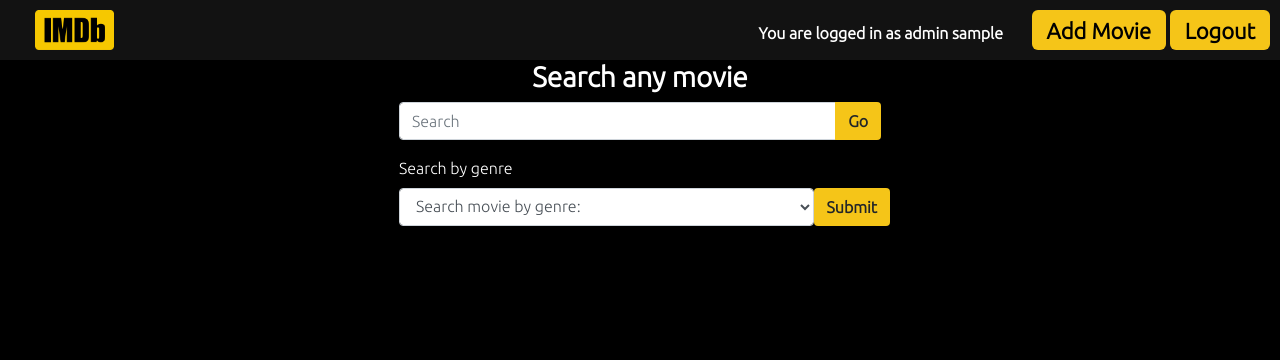
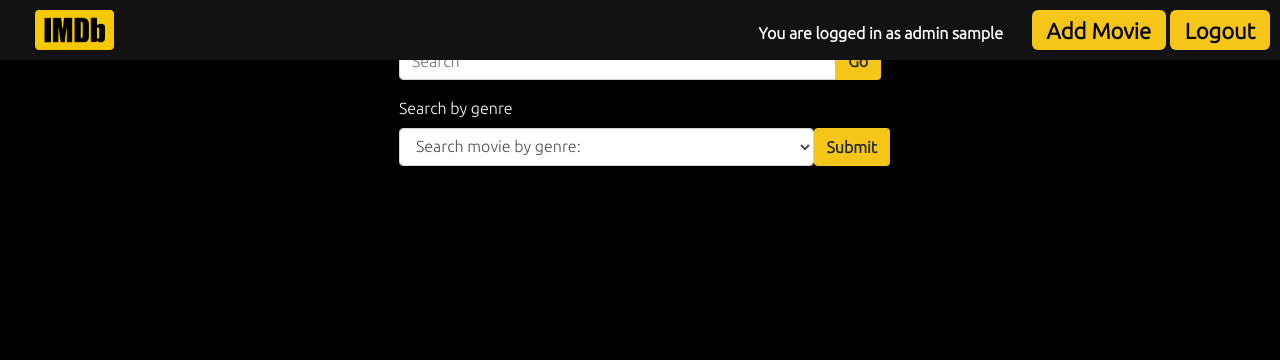
Before and after one commit to uroskg99/PIA-homeworks, a PHP site: page /homeadmin.php in a window 1280 px wide. Shown: the top 360 px of the page. Run offline with PHP 8.4, Linux system fonts and the light colour scheme; the visitor is signed in with stand-in values (Sample User, id 1); data that the repository does not hold is empty.

Commit message:
Commit 26 - Added sticky navbar

```diff
--- a/hw-4/homeadmin.php
+++ b/hw-4/homeadmin.php
@@ -18,7 +18,7 @@
 
 </head>
 <body>
-    <div class="container-fluid header">
+    <div class="container-fluid fixed-top header">
         <a href="homeadmin.php">
             <img src="img/imdb-logo.png" class="logo">
         </a>
```
